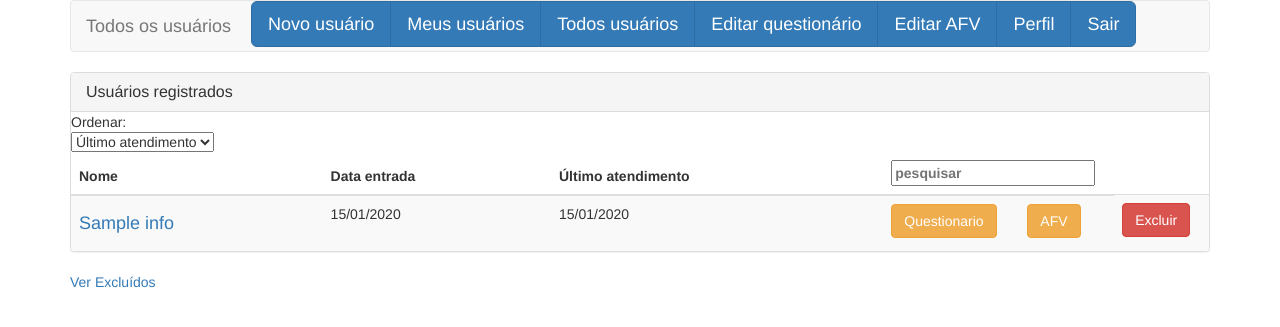
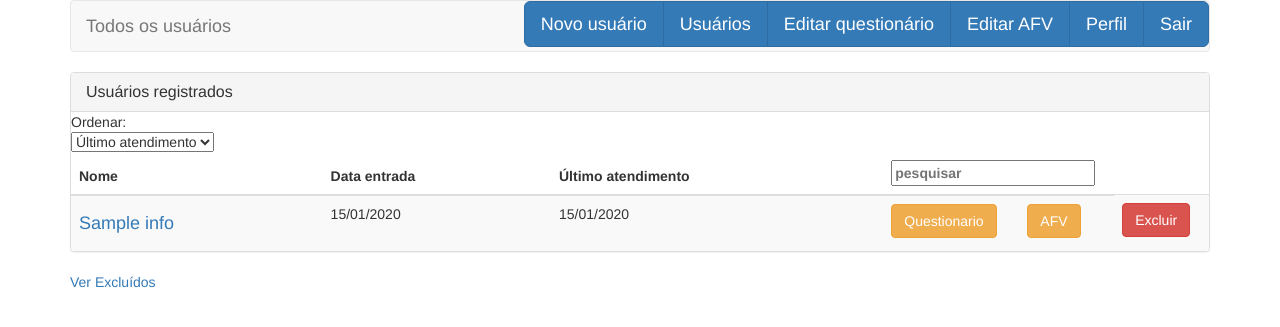
Before and after one commit to marciofao/sistema_informatica, a PHP site: page /sistema_informatica/todos_alunos.php in a window 1280 px wide. Shown: the top 327 px of the page. Run offline with PHP 8.4, Linux system fonts and the light colour scheme; the visitor is signed in with stand-in values (Sample User, id 1); tables that the repository leaves empty hold one stand-in row (values such as "Sample post"); some libraries are stand-ins or nearby versions.

Commit message:
ajuste cosmético

```diff
--- a/css/custom.css
+++ b/css/custom.css
@@ -2,3 +2,7 @@
     max-width: 500px;
     margin: 0 auto;
 }
+
+.fr {
+    float: right;
+}
--- a/php_assets/header.php
+++ b/php_assets/header.php
@@ -65,6 +65,9 @@ require_once 'php_assets/config.php';
 			text-indent: -9999em;
 			width: 0;
 		}
+		.fr{
+			float: right !important;
+		}
 	</style>
 </head>
 
@@ -88,10 +91,10 @@ require_once 'php_assets/config.php';
 					<a href="interativo_home.php" tabindex="2">Abrir Navegação simplificada</a>
 				</p>
 				<div class="btn-toolbar">
-					<div class="btn-group-lg btn-group">
+					<div class="btn-group-lg btn-group fr">
 						<a href="nova_avaliacao.php" class="btn btn-primary">Novo usuário</a>
-						<a href="todos_alunos.php?m=1" class="btn btn-primary ">Meus usuários</a>
-						<a href="todos_alunos.php" class="btn btn-primary ">Todos usuários</a>
+						<!-- <a href="todos_alunos.php?m=1" class="btn btn-primary ">Meus usuários</a> -->
+						<a href="todos_alunos.php" class="btn btn-primary ">Usuários</a>
 						<?php if ($_SESSION["user_level"] == 1) : ?>
 							<a href="gerencia_perguntas.php" class="btn btn-primary ">Editar questionário</a>
 						<?php endif ?>
```
